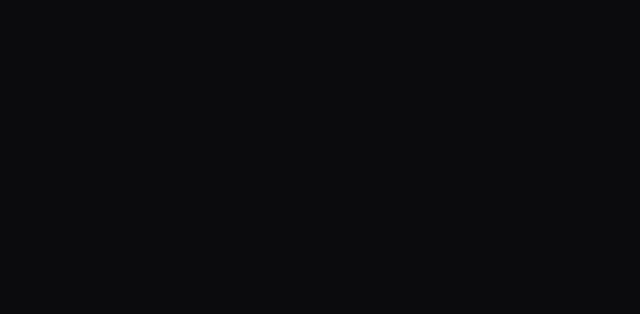
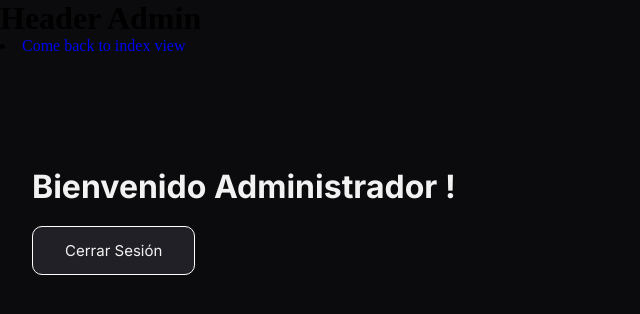
Before and after one commit to FazeElian/stockflow, a React (Create React App) app in the folder client/: page /admin/home in a window 1280 px wide. Shown: the top 314 px of the page, without its empty margins (0-640 px from the left). Built offline with nearby package versions, Linux system fonts and the light colour scheme; sample sign-in values are in the browser's storage; a web font is replaced by a local one.

Commit message:
Log out function and fix:Private routes component when user is authenticated

```diff
--- a/client/src/PrivateRoute.js
+++ b/client/src/PrivateRoute.js
@@ -4,7 +4,7 @@ import { isAuthenticated } from "./api/auth";
 
 const PrivateRoute = ({ children }) => {
     if (isAuthenticated()) {
-        return <Navigate to="/admin/home/" />;
+        return children;
     } else {
         return <Navigate to="/login" />;
     }
--- a/client/src/views/modules/HomeView.jsx
+++ b/client/src/views/modules/HomeView.jsx
@@ -1,9 +1,31 @@
+// Redirection
+import { useNavigate } from "react-router-dom";
+
 const HomeView = () => {
+    const navigate = useNavigate();
+
+    const logOut = () => {
+        localStorage.removeItem("authToken");
+        navigate("/login");
+        alert("Has cerrado sesión con éxito");
+    }
+
     return (
-        <div>
-            <h1>Home View</h1>
-            <h2>Welcome Back Admin !</h2>
-        </div>
+        <>
+            <main className="content-page--company">
+                <div className="font-inter" style={{ margin: "2rem" }}>
+                    <h1 className="color-white bg-transparent">Bienvenido Administrador !</h1>
+                    <br />
+                    <button
+                        onClick={logOut}
+                        className="color-white bg-black-light font-inter"
+                        style={{ padding: "14px 2rem 14px", border: "1px solid white", cursor:"pointer", borderRadius: "10px", fontSize: "15px" }}
+                    >
+                        Cerrar Sesión
+                    </button>
+                </div>
+            </main>
+        </>
     )
 }
 
```
Also changed, not shown: 1 other file (tests, documents, lock files or other folders).
